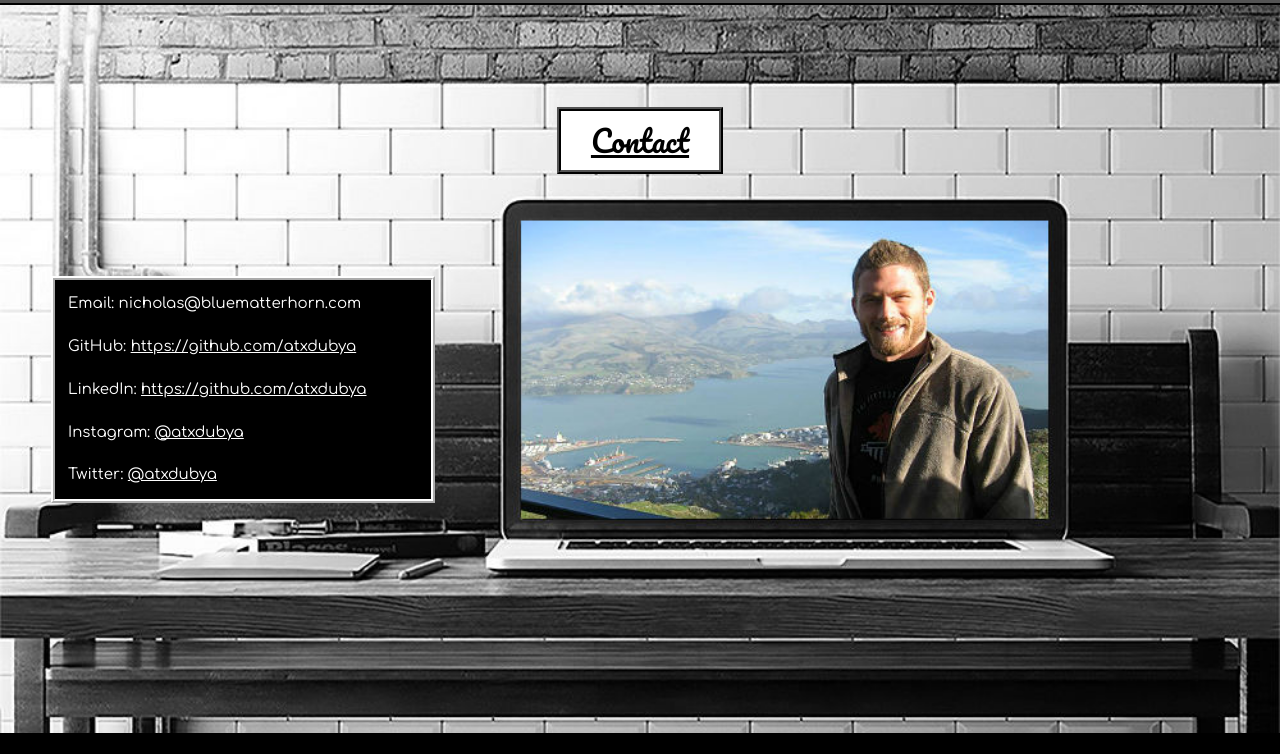
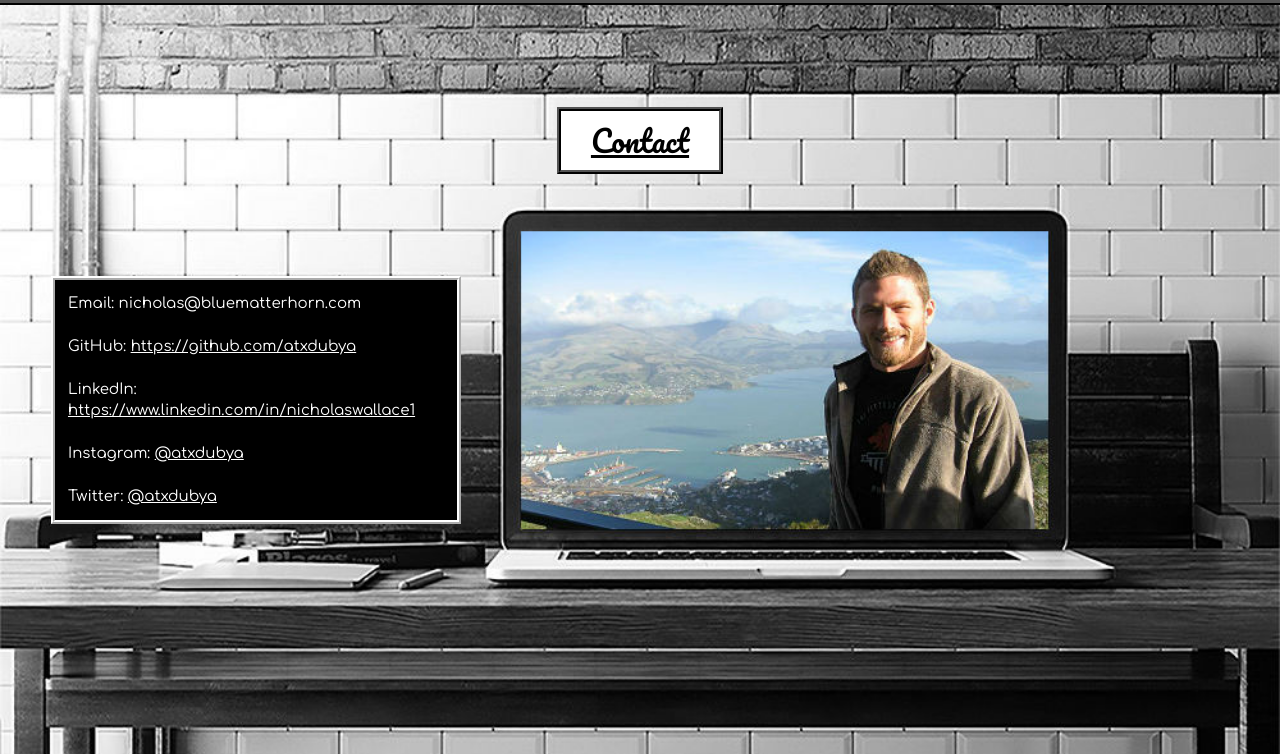
Before and after one commit to atxdubya/MVP_Portfolio, a plain HTML site: page index.html in a window 1280 px wide. Shown: the part 4251-5005 px from the top of the page. Before the commit the page ends 4984 px from the top, so only its background shows below. Drawn offline with nearby package versions, Linux system fonts and the light colour scheme.

Commit message:
contact links corrected

```diff
--- a/css/style.css
+++ b/css/style.css
@@ -344,7 +344,7 @@ CONTACT
 	color: white;
 	font-family: 'Comfortaa', cursive;
 	font-size: 1.25em;
-	width: 30%;
+	width: 32%;
     margin: 8% 0% 18% 4%;
 	padding: 1%;
 }
--- a/index.html
+++ b/index.html
@@ -137,7 +137,7 @@
 						GitHub: <a class="contact_links" href="https://github.com/atxdubya">https://github.com/atxdubya</a>
 						<br>
 						<br>
-						LinkedIn: <a class="contact_links" href="https://github.com/atxdubya">https://github.com/atxdubya</a>
+						LinkedIn: <a class="contact_links" href="https://www.linkedin.com/in/nicholaswallace1">https://www.linkedin.com/in/nicholaswallace1</a>
 						<br>
 						<br>
 						Instagram: <a class="contact_links" href="https://instagram.com/atxdubya/">@atxdubya</a>
```
